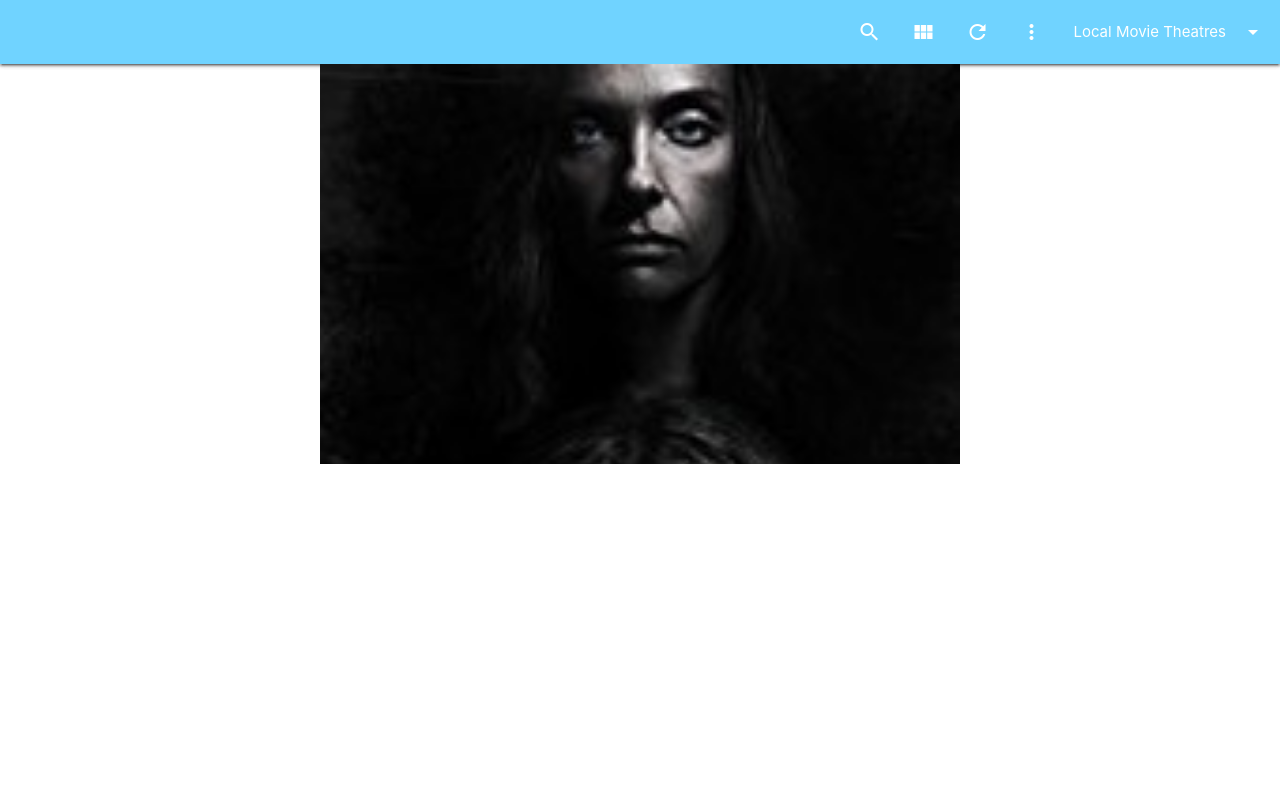
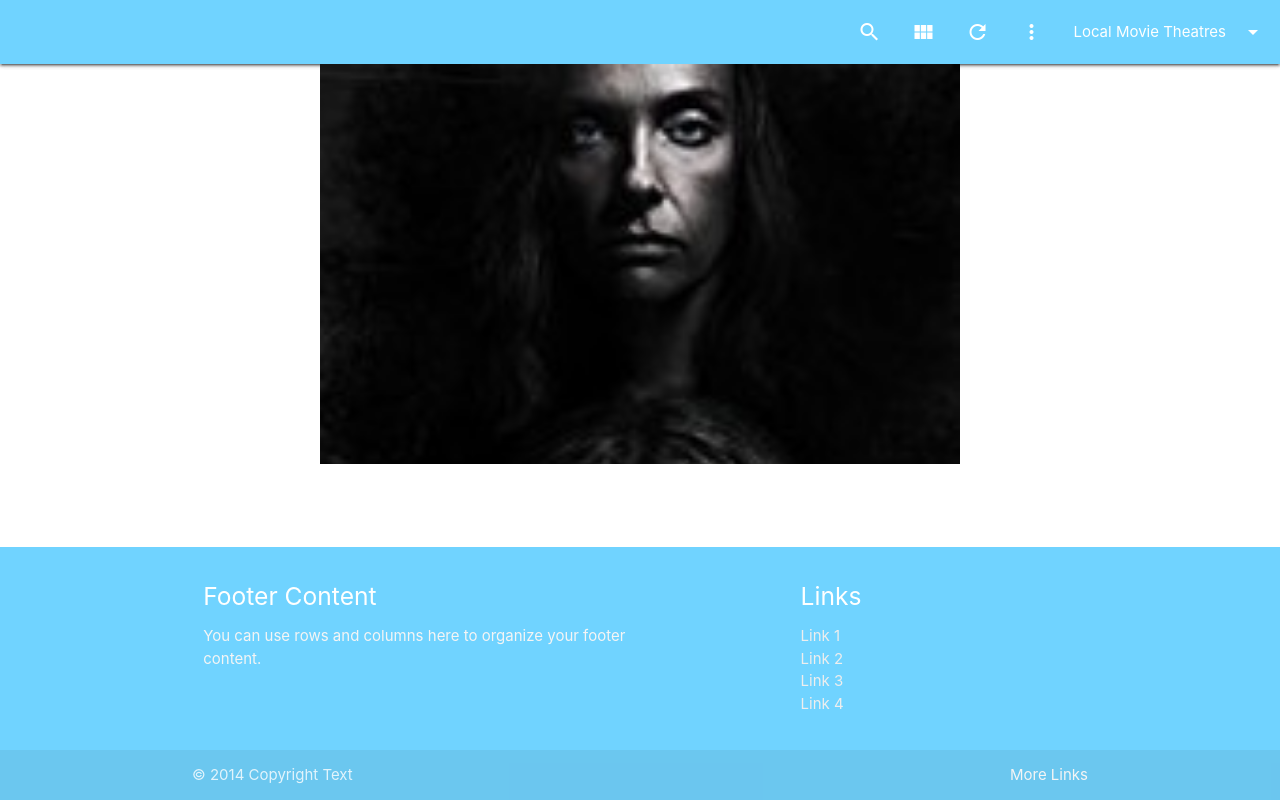
Before and after one commit to Lizbethperez/Red-Social-Cinefiland, a plain HTML site: page index.html in a window 1280 px wide. Drawn offline with nearby package versions, Linux system fonts and the light colour scheme.

Commit message:
se inicia footer y se hacen modificaciones  al navbar

```diff
--- a/css/main.css
+++ b/css/main.css
@@ -1,3 +1,14 @@
+body {
+  display: flex;
+  min-height: 100vh;
+  flex-direction: column;
+}
+
+main {
+  flex: 1 0 auto;
+}
+
+
 img.responsive-img{
     max-width: 20%;
   }
@@ -28,6 +39,11 @@ img.responsive-img{
 .nav-wrapper {
     background-color: #70D3FF;
  }
+
+.page-footer{
+  background-color: #70D3FF;
+}
+
  .carrusel{
    width: 50%;
    height: 200vh;
--- a/index.html
+++ b/index.html
@@ -84,6 +84,33 @@
 
         </header>
     </main>
+    <footer class="page-footer">
+         <div class="container">
+           <div class="row">
+             <div class="col l6 s12">
+               <h5 class="white-text">Footer Content</h5>
+               <p class="grey-text text-lighten-4">You can use rows and columns here to organize your footer content.</p>
+             </div>
+             <div class="col l4 offset-l2 s12">
+               <h5 class="white-text">Links</h5>
+               <ul>
+                 <li><a class="grey-text text-lighten-3" href="#!">Link 1</a></li>
+                 <li><a class="grey-text text-lighten-3" href="#!">Link 2</a></li>
+                 <li><a class="grey-text text-lighten-3" href="#!">Link 3</a></li>
+                 <li><a class="grey-text text-lighten-3" href="#!">Link 4</a></li>
+               </ul>
+             </div>
+           </div>
+         </div>
+         <div class="footer-copyright">
+           <div class="container">
+           © 2014 Copyright Text
+           <a class="grey-text text-lighten-4 right" href="#!">More Links</a>
+           </div>
+         </div>
+       </footer>
+
+
     <script src="https://code.jquery.com/jquery-3.3.1.slim.min.js" integrity="sha384-q8i/X+965DzO0rT7abK41JStQIAqVgRVzpbzo5smXKp4YfRvH+8abtTE1Pi6jizo" crossorigin="anonymous"></script>
     <script src="https://cdnjs.cloudflare.com/ajax/libs/materialize/1.0.0-beta/js/materialize.min.js"></script>
     <script src="js/app.js"></script>
```
